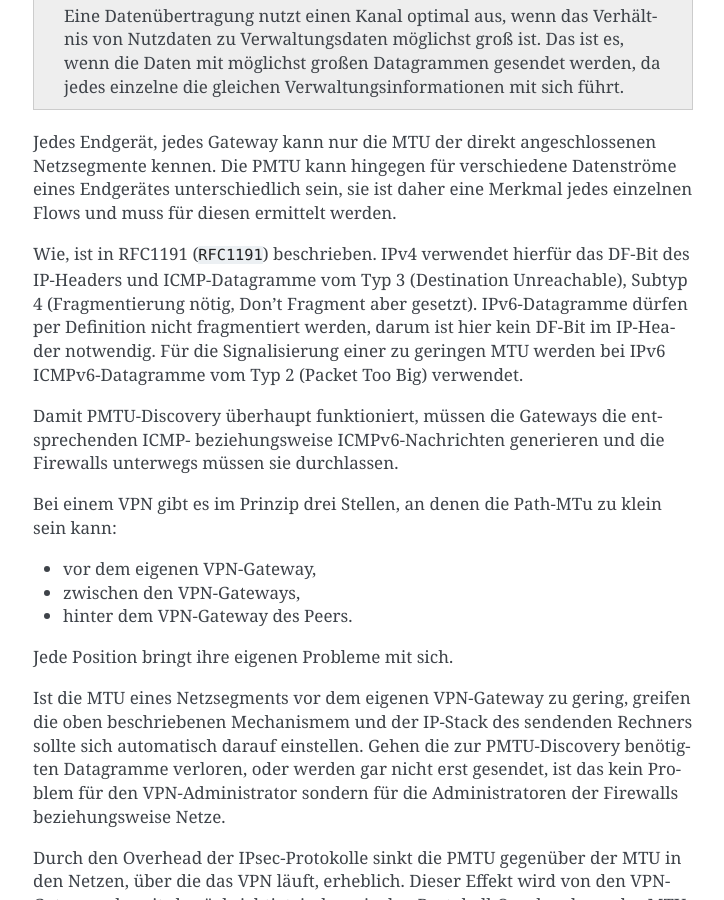
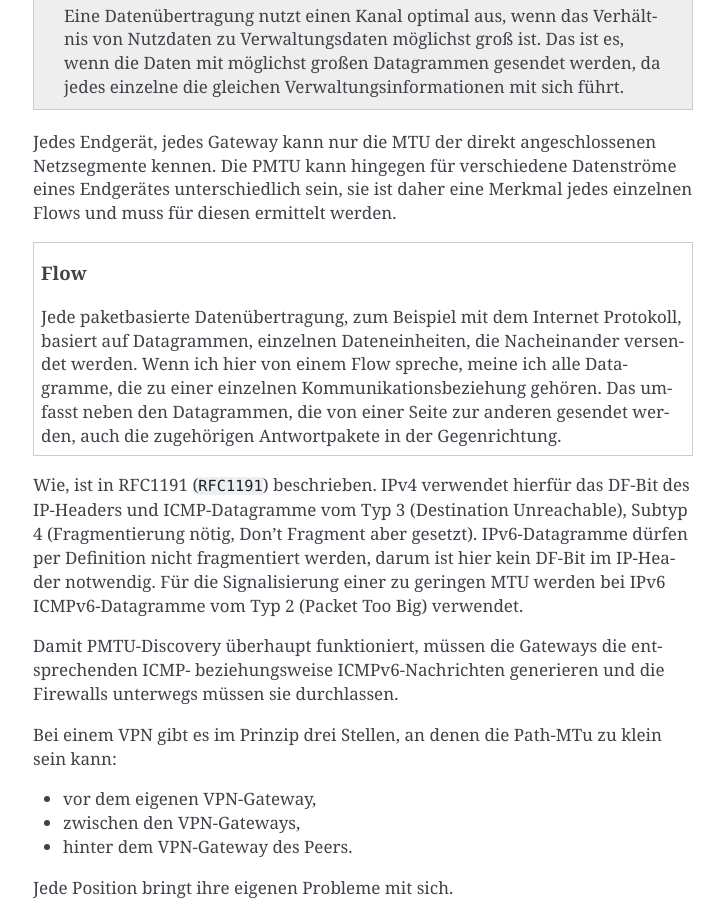
Before and after one commit to matwei-books/Fehlersuche-bei-IPsec-VPN-mit-IKEv2, a Sphinx documentation site: the page built from source/fehler/ursachen.rst, in a window 1280 px wide and 900 px high, scrolled down 8684 px. Shown: the whole window, without its empty margins (387-1111 px from the left). Built offline with Sphinx 7.4.7, drawn with Linux system fonts in a browser that asks for light colours; cross-references to code outside the pages are shown as plain code.

```diff
--- a/source/anhang/abkuerzungen.rst
+++ b/source/anhang/abkuerzungen.rst
@@ -7,7 +7,7 @@ Abkürzungen
 AH:
   Authentication Header
 
-.. index:: CLI
+.. index:: ! CLI
 
 CLI:
   Command Line Interface
--- a/source/fehler/ursachen.rst
+++ b/source/fehler/ursachen.rst
@@ -448,6 +448,22 @@ Die PMTU kann hingegen für verschiedene Datenströme eines Endgerätes
 unterschiedlich sein, sie ist daher eine Merkmal jedes einzelnen Flows
 und muss für diesen ermittelt werden.
 
+.. topic:: Flow
+
+   .. index:: ! Flow
+
+   Jede paketbasierte Datenübertragung,
+   zum Beispiel mit dem Internet Protokoll,
+   basiert auf Datagrammen,
+   einzelnen Dateneinheiten,
+   die Nacheinander versendet werden.
+   Wenn ich hier von einem Flow spreche,
+   meine ich alle Datagramme,
+   die zu einer einzelnen Kommunikationsbeziehung gehören.
+   Das umfasst neben den Datagrammen,
+   die von einer Seite zur anderen gesendet werden,
+   auch die zugehörigen Antwortpakete in der Gegenrichtung.
+
 Wie, ist in RFC1191 (:cite:`RFC1191`) beschrieben.
 IPv4 verwendet hierfür das DF-Bit des IP-Headers und ICMP-Datagramme vom
 Typ 3 (Destination Unreachable), Subtyp 4 (Fragmentierung nötig, Don’t
```
Also changed, not shown: source/anhang/glossar.txt (+0 -51 lines), source/ikev2/ueberblick.rst (+7 -1 lines).
